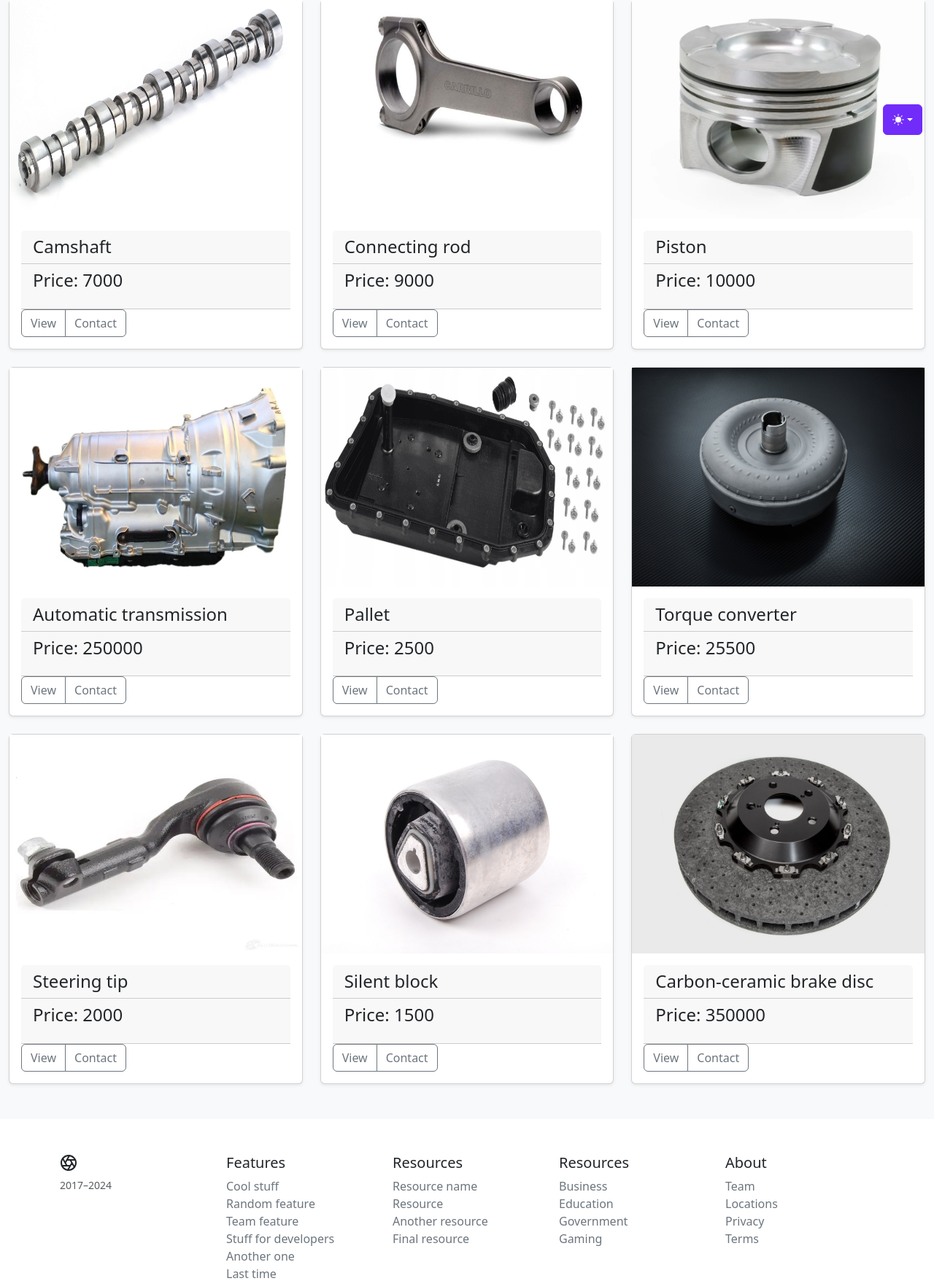
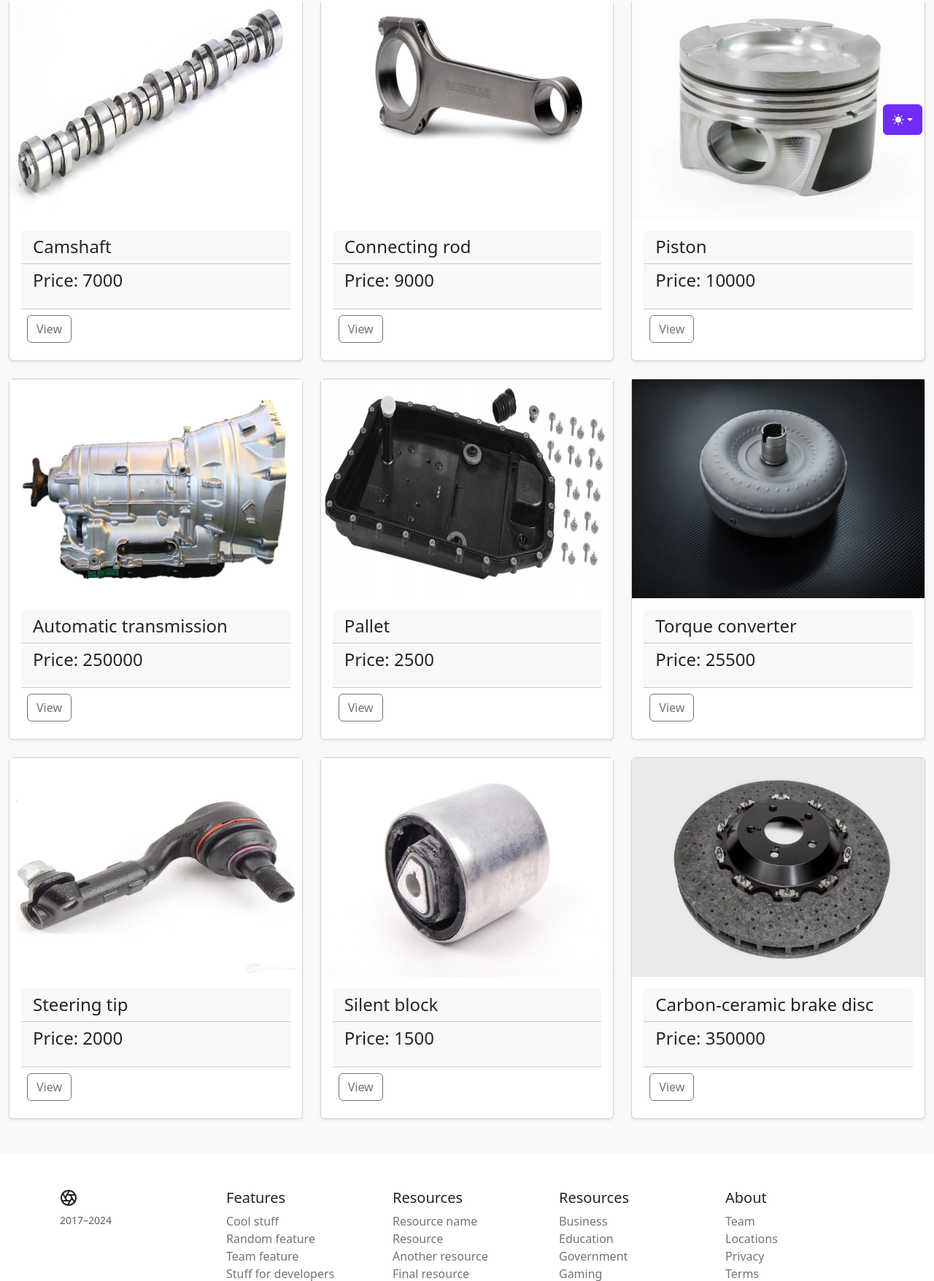
Before and after one commit to ssher250110/homework, a Django app: page / in a window 1280 px wide. Shown: the part 599-2355 px from the top of the page at 73% size. Run offline with Django 5.2, Linux system fonts and the light colour scheme; data comes from the database, SQL or seed files in the repository; some libraries are stand-ins or nearby versions.

Commit message:
editing frontend view

```diff
--- a/catalog/templates/catalog/blog_form.html
+++ b/catalog/templates/catalog/blog_form.html
@@ -22,6 +22,8 @@
                                         Create
                                     {% endif %}
                                 </button>
+                                <a class="btn btn--sm btn-outline-secondary"
+                                   href="{% url 'catalog:blog' %}" role="button">Cancel</a>
                             </form>
                         </div>
                     </div>
--- a/catalog/templates/catalog/product_detail.html
+++ b/catalog/templates/catalog/product_detail.html
@@ -27,9 +27,6 @@
                                    href="{% url 'catalog:index' %}" role="button">Main
                                 </a>
                                 <a class="btn btn--sm btn-outline-secondary"
-                                   href="{% url 'catalog:contact_info' %}" role="button">Contact
-                                </a>
-                                <a class="btn btn--sm btn-outline-secondary"
                                    href="{% url 'catalog:update_product' object.id %}" role="button">Update</a>
                                 <a class="btn btn--sm btn-outline-secondary"
                                    href="{% url 'catalog:delete_product' object.id %}" role="button">Delete</a>
--- a/catalog/templates/catalog/product_list.html
+++ b/catalog/templates/catalog/product_list.html
@@ -27,13 +27,10 @@
                                         <h4 class="card-title pricing-card-title">Price: {{ object.price }}</h4>
                                         <p class="text-start m-3">{{ object.description|truncatewords:100 }}</p>
                                     </div>
-                                    <div class="btn-group">
+                                    <div class="btn-group m-sm-2">
                                         <a class="btn btn--sm btn-outline-secondary"
                                            href="{% url 'catalog:product_info' object.id %}"
                                            role="button">View
-                                        </a>
-                                        <a class="btn btn--sm btn-outline-secondary"
-                                           href="{% url 'catalog:contact_info' %}" role="button">Contact
                                         </a>
                                     </div>
                                 </div>
```
Also changed, not shown: catalog/templates/catalog/blog_detail.html (+16 -2 lines), catalog/templates/catalog/blog_list.html (+1 -9 lines).
